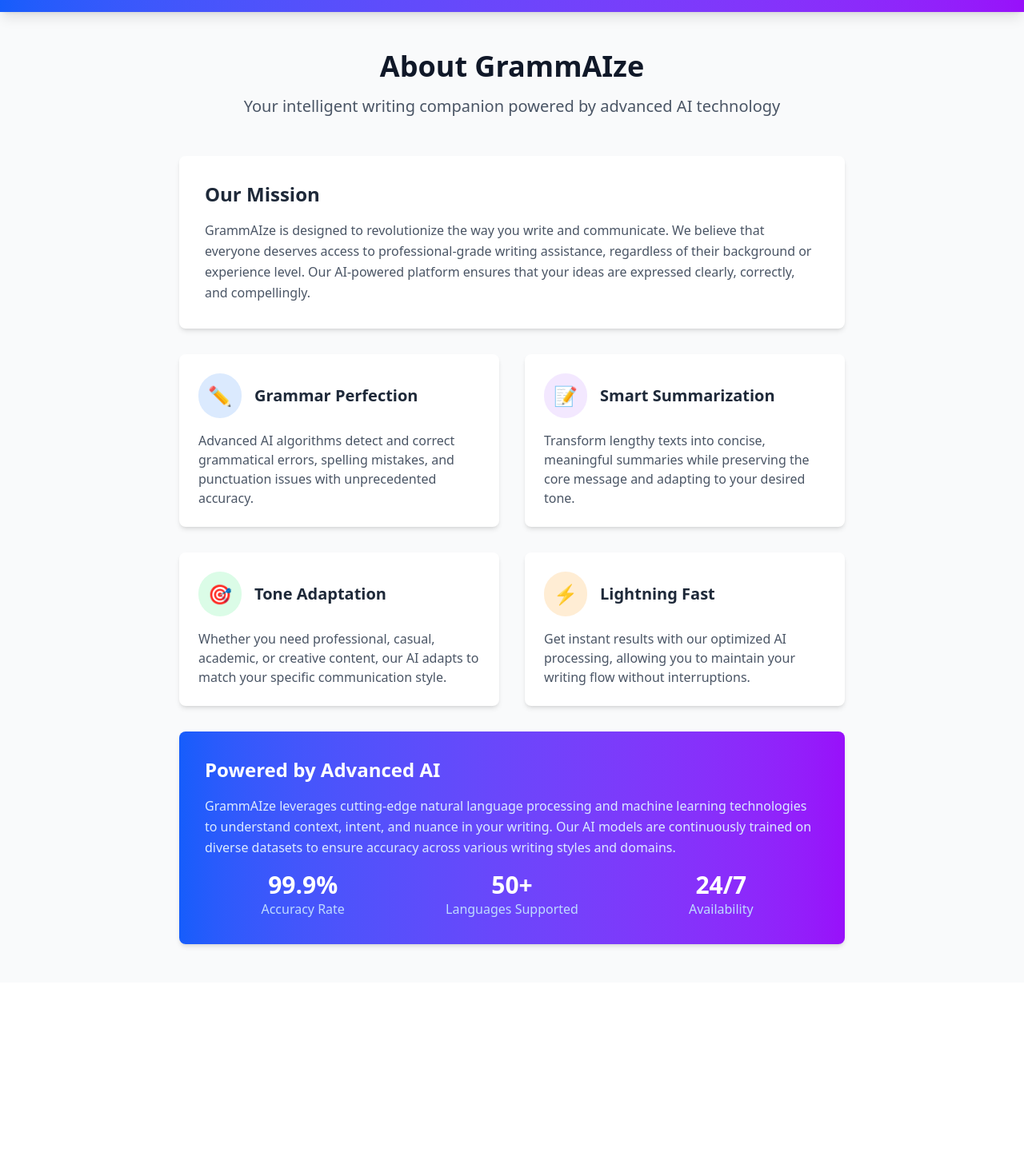
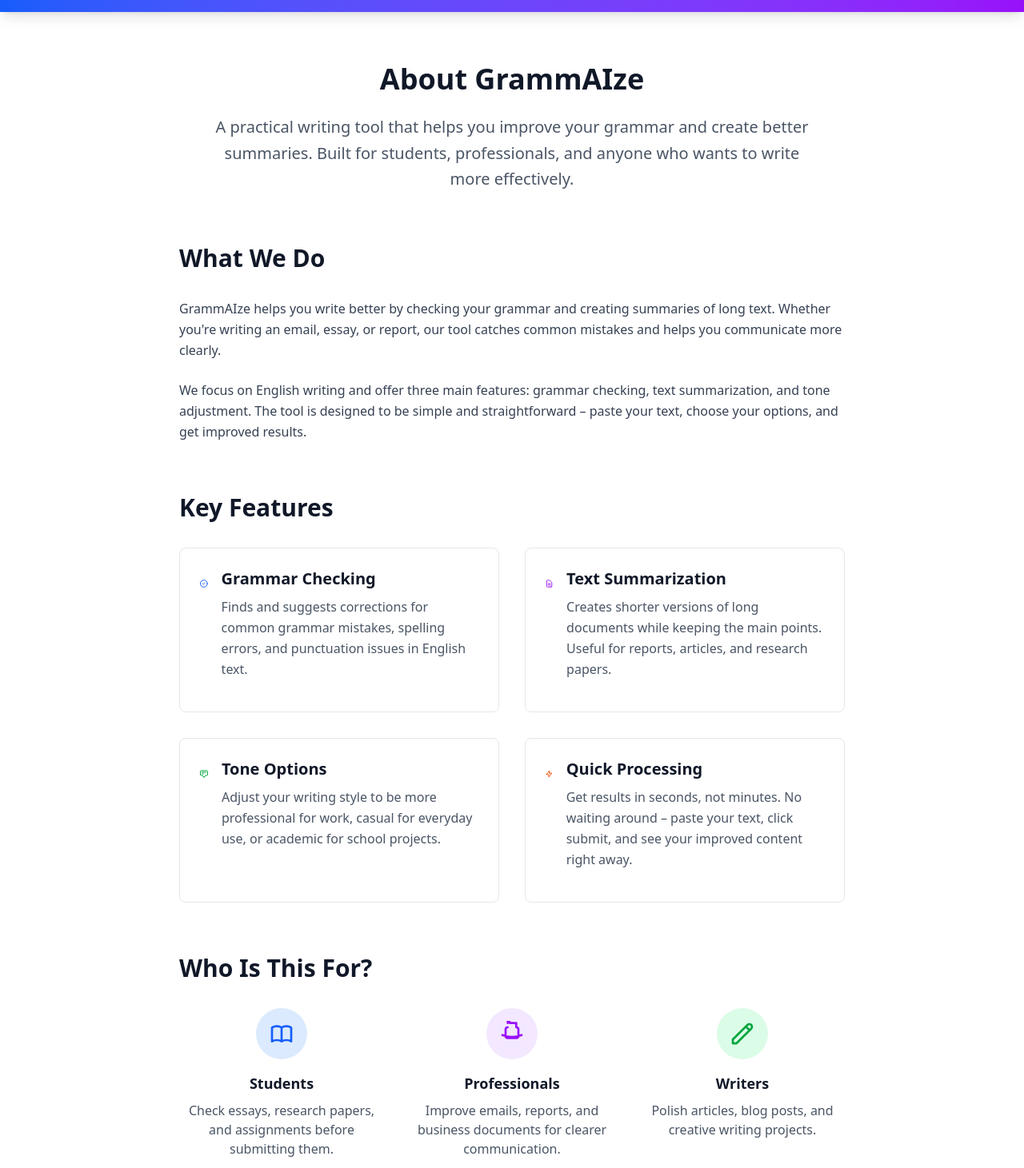
Before and after one commit to abhishekkrjha2811/GrammAIze, a React (Vite) app in the folder frontend/: page /about in a window 1280 px wide. Shown: the part 69-1530 px from the top of the page at 80% size. Before the commit the page ends 1298 px from the top, so only its background shows below. Built offline with nearby package versions, Linux system fonts and the light colour scheme; no server answers.

Commit message:
updated the about section

```diff
--- a/frontend/src/components/About.jsx
+++ b/frontend/src/components/About.jsx
@@ -1,105 +1,157 @@
+
+import React from 'react';
 
 const About = () => {
   return (
-    <div className="min-h-screen bg-gray-50 py-12">
+    <div className="min-h-screen bg-white py-16">
       <div className="max-w-4xl mx-auto px-4 sm:px-6 lg:px-8">
         {/* Header Section */}
-        <div className="text-center mb-12">
-          <h1 className="text-4xl font-bold text-gray-900 mb-4">
+        <div className="text-center mb-16">
+          <h1 className="text-4xl font-bold text-gray-900 mb-6">
             About GrammAIze
           </h1>
-          <p className="text-xl text-gray-600 max-w-2xl mx-auto">
-            Your intelligent writing companion powered by advanced AI technology
+          <p className="text-xl text-gray-600 max-w-3xl mx-auto leading-relaxed">
+            A practical writing tool that helps you improve your grammar and create better summaries.
+            Built for students, professionals, and anyone who wants to write more effectively.
           </p>
         </div>
 
-        {/* Mission Section */}
-        <div className="bg-white rounded-lg shadow-md p-8 mb-8">
-          <h2 className="text-2xl font-bold text-gray-800 mb-4">Our Mission</h2>
-          <p className="text-gray-600 leading-relaxed">
-            GrammAIze is designed to revolutionize the way you write and communicate. We believe that
-            everyone deserves access to professional-grade writing assistance, regardless of their
-            background or experience level. Our AI-powered platform ensures that your ideas are
-            expressed clearly, correctly, and compellingly.
-          </p>
-        </div>
-
-        {/* Features Grid */}
-        <div className="grid grid-cols-1 md:grid-cols-2 gap-8 mb-8">
-          <div className="bg-white rounded-lg shadow-md p-6">
-            <div className="flex items-center mb-4">
-              <div className="bg-blue-100 p-3 rounded-full mr-4">
-                <span className="text-2xl">✏️</span>
-              </div>
-              <h3 className="text-xl font-semibold text-gray-800">Grammar Perfection</h3>
-            </div>
-            <p className="text-gray-600">
-              Advanced AI algorithms detect and correct grammatical errors, spelling mistakes,
-              and punctuation issues with unprecedented accuracy.
+        {/* What We Do Section */}
+        <div className="mb-16">
+          <h2 className="text-3xl font-bold text-gray-900 mb-8">What We Do</h2>
+          <div className="prose prose-lg max-w-none">
+            <p className="text-gray-700 leading-relaxed mb-6">
+              GrammAIze helps you write better by checking your grammar and creating summaries of long text.
+              Whether you're writing an email, essay, or report, our tool catches common mistakes and helps
+              you communicate more clearly.
             </p>
-          </div>
-
-          <div className="bg-white rounded-lg shadow-md p-6">
-            <div className="flex items-center mb-4">
-              <div className="bg-purple-100 p-3 rounded-full mr-4">
-                <span className="text-2xl">📝</span>
-              </div>
-              <h3 className="text-xl font-semibold text-gray-800">Smart Summarization</h3>
-            </div>
-            <p className="text-gray-600">
-              Transform lengthy texts into concise, meaningful summaries while preserving
-              the core message and adapting to your desired tone.
-            </p>
-          </div>
-
-          <div className="bg-white rounded-lg shadow-md p-6">
-            <div className="flex items-center mb-4">
-              <div className="bg-green-100 p-3 rounded-full mr-4">
-                <span className="text-2xl">🎯</span>
-              </div>
-              <h3 className="text-xl font-semibold text-gray-800">Tone Adaptation</h3>
-            </div>
-            <p className="text-gray-600">
-              Whether you need professional, casual, academic, or creative content,
-              our AI adapts to match your specific communication style.
-            </p>
-          </div>
-
-          <div className="bg-white rounded-lg shadow-md p-6">
-            <div className="flex items-center mb-4">
-              <div className="bg-orange-100 p-3 rounded-full mr-4">
-                <span className="text-2xl">⚡</span>
-              </div>
-              <h3 className="text-xl font-semibold text-gray-800">Lightning Fast</h3>
-            </div>
-            <p className="text-gray-600">
-              Get instant results with our optimized AI processing, allowing you to
-              maintain your writing flow without interruptions.
+            <p className="text-gray-700 leading-relaxed mb-6">
+              We focus on English writing and offer three main features: grammar checking, text summarization,
+              and tone adjustment. The tool is designed to be simple and straightforward – paste your text,
+              choose your options, and get improved results.
             </p>
           </div>
         </div>
 
-        {/* Technology Section */}
-        <div className="bg-gradient-to-r from-blue-600 to-purple-600 rounded-lg shadow-md p-8 text-white">
-          <h2 className="text-2xl font-bold mb-4">Powered by Advanced AI</h2>
-          <p className="text-blue-100 leading-relaxed mb-4">
-            GrammAIze leverages cutting-edge natural language processing and machine learning
-            technologies to understand context, intent, and nuance in your writing. Our AI
-            models are continuously trained on diverse datasets to ensure accuracy across
-            various writing styles and domains.
-          </p>
-          <div className="grid grid-cols-1 sm:grid-cols-3 gap-4 text-center">
+        {/* Key Features */}
+        <div className="mb-16">
+          <h2 className="text-3xl font-bold text-gray-900 mb-8">Key Features</h2>
+          <div className="grid grid-cols-1 md:grid-cols-2 gap-8">
+            <div className="border border-gray-200 rounded-lg p-6">
+              <div className="flex items-start mb-4">
+                <svg className="w-8 h-8 text-blue-600 mr-4 mt-1" fill="none" stroke="currentColor" viewBox="0 0 24 24">
+                  <path strokeLinecap="round" strokeLinejoin="round" strokeWidth={2} d="M9 12l2 2 4-4m6 2a9 9 0 11-18 0 9 9 0 0118 0z" />
+                </svg>
+                <div>
+                  <h3 className="text-xl font-semibold text-gray-900 mb-2">Grammar Checking</h3>
+                  <p className="text-gray-600 leading-relaxed">
+                    Finds and suggests corrections for common grammar mistakes, spelling errors, and punctuation issues in English text.
+                  </p>
+                </div>
+              </div>
+            </div>
+
+            <div className="border border-gray-200 rounded-lg p-6">
+              <div className="flex items-start mb-4">
+                <svg className="w-8 h-8 text-purple-600 mr-4 mt-1" fill="none" stroke="currentColor" viewBox="0 0 24 24">
+                  <path strokeLinecap="round" strokeLinejoin="round" strokeWidth={2} d="M9 12h6m-6 4h6m2 5H7a2 2 0 01-2-2V5a2 2 0 012-2h5.586a1 1 0 01.707.293l5.414 5.414a1 1 0 01.293.707V19a2 2 0 01-2 2z" />
+                </svg>
+                <div>
+                  <h3 className="text-xl font-semibold text-gray-900 mb-2">Text Summarization</h3>
+                  <p className="text-gray-600 leading-relaxed">
+                    Creates shorter versions of long documents while keeping the main points. Useful for reports, articles, and research papers.
+                  </p>
+                </div>
+              </div>
+            </div>
+
+            <div className="border border-gray-200 rounded-lg p-6">
+              <div className="flex items-start mb-4">
+                <svg className="w-8 h-8 text-green-600 mr-4 mt-1" fill="none" stroke="currentColor" viewBox="0 0 24 24">
+                  <path strokeLinecap="round" strokeLinejoin="round" strokeWidth={2} d="M7 8h10M7 12h4m1 8l-4-4H5a2 2 0 01-2-2V6a2 2 0 012-2h14a2 2 0 012 2v8a2 2 0 01-2 2h-3l-4 4z" />
+                </svg>
+                <div>
+                  <h3 className="text-xl font-semibold text-gray-900 mb-2">Tone Options</h3>
+                  <p className="text-gray-600 leading-relaxed">
+                    Adjust your writing style to be more professional for work, casual for everyday use, or academic for school projects.
+                  </p>
+                </div>
+              </div>
+            </div>
+
+            <div className="border border-gray-200 rounded-lg p-6">
+              <div className="flex items-start mb-4">
+                <svg className="w-8 h-8 text-orange-600 mr-4 mt-1" fill="none" stroke="currentColor" viewBox="0 0 24 24">
+                  <path strokeLinecap="round" strokeLinejoin="round" strokeWidth={2} d="M13 10V3L4 14h7v7l9-11h-7z" />
+                </svg>
+                <div>
+                  <h3 className="text-xl font-semibold text-gray-900 mb-2">Quick Processing</h3>
+                  <p className="text-gray-600 leading-relaxed">
+                    Get results in seconds, not minutes. No waiting around – paste your text, click submit, and see your improved content right away.
+                  </p>
+                </div>
+              </div>
+            </div>
+          </div>
+        </div>
+
+        {/* Who Is This For */}
+        <div className="mb-16">
+          <h2 className="text-3xl font-bold text-gray-900 mb-8">Who Is This For?</h2>
+          <div className="grid grid-cols-1 md:grid-cols-3 gap-8">
+            <div className="text-center">
+              <div className="w-16 h-16 bg-blue-100 rounded-full flex items-center justify-center mx-auto mb-4">
+                <svg className="w-8 h-8 text-blue-600" fill="none" stroke="currentColor" viewBox="0 0 24 24">
+                  <path strokeLinecap="round" strokeLinejoin="round" strokeWidth={2} d="M12 6.253v13m0-13C10.832 5.477 9.246 5 7.5 5S4.168 5.477 3 6.253v13C4.168 18.477 5.754 18 7.5 18s3.332.477 4.5 1.253m0-13C13.168 5.477 14.754 5 16.5 5c1.746 0 3.332.477 4.5 1.253v13C19.832 18.477 18.246 18 16.5 18c-1.746 0-3.332.477-4.5 1.253" />
+                </svg>
+              </div>
+              <h3 className="text-lg font-semibold text-gray-900 mb-2">Students</h3>
+              <p className="text-gray-600">
+                Check essays, research papers, and assignments before submitting them.
+              </p>
+            </div>
+
+            <div className="text-center">
+              <div className="w-16 h-16 bg-purple-100 rounded-full flex items-center justify-center mx-auto mb-4">
+                <svg className="w-8 h-8 text-purple-600" fill="none" stroke="currentColor" viewBox="0 0 24 24">
+                  <path strokeLinecap="round" strokeLinejoin="round" strokeWidth={2} d="M21 13.255A23.931 23.931 0 0112 15c-3.183 0-6.22-.62-9-1.745M16 6V4a2 2 0 00-2-2h-4a2 2 0 00-2-2v2m8 0V6a2 2 0 012 2v6a2 2 0 01-2 2H8a2 2 0 01-2-2V8a2 2 0 012-2V6" />
+                </svg>
+              </div>
+              <h3 className="text-lg font-semibold text-gray-900 mb-2">Professionals</h3>
+              <p className="text-gray-600">
+                Improve emails, reports, and business documents for clearer communication.
+              </p>
+            </div>
+
+            <div className="text-center">
+              <div className="w-16 h-16 bg-green-100 rounded-full flex items-center justify-center mx-auto mb-4">
+                <svg className="w-8 h-8 text-green-600" fill="none" stroke="currentColor" viewBox="0 0 24 24">
+                  <path strokeLinecap="round" strokeLinejoin="round" strokeWidth={2} d="M15.232 5.232l3.536 3.536m-2.036-5.036a2.5 2.5 0 113.536 3.536L6.5 21.036H3v-3.572L16.732 3.732z" />
+                </svg>
+              </div>
+              <h3 className="text-lg font-semibold text-gray-900 mb-2">Writers</h3>
+              <p className="text-gray-600">
+                Polish articles, blog posts, and creative writing projects.
+              </p>
+            </div>
+          </div>
+        </div>
+
+        {/* Simple Stats */}
+        <div className="bg-gray-50 rounded-lg p-8 text-center">
+          <h2 className="text-2xl font-bold text-gray-900 mb-6">Current Capabilities</h2>
+          <div className="grid grid-cols-1 sm:grid-cols-3 gap-8">
             <div>
-              <div className="text-3xl font-bold">99.9%</div>
-              <div className="text-blue-200">Accuracy Rate</div>
+              <div className="text-2xl font-bold text-blue-600 mb-2">English</div>
+              <div className="text-gray-600">Language Support</div>
             </div>
             <div>
-              <div className="text-3xl font-bold">50+</div>
-              <div className="text-blue-200">Languages Supported</div>
+              <div className="text-2xl font-bold text-purple-600 mb-2">10,000</div>
+              <div className="text-gray-600">Word Limit</div>
             </div>
             <div>
-              <div className="text-3xl font-bold">24/7</div>
-              <div className="text-blue-200">Availability</div>
+              <div className="text-2xl font-bold text-green-600 mb-2">Free</div>
+              <div className="text-gray-600">To Use</div>
             </div>
           </div>
         </div>
```
